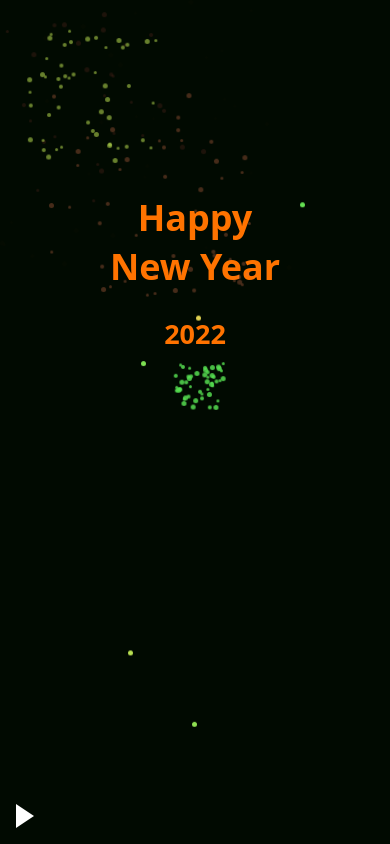
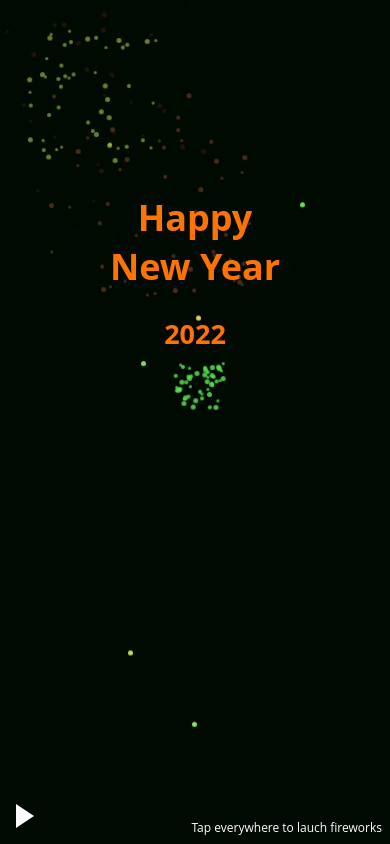
Before and after one commit to faishalpasa/fireworks, a plain HTML site: page index.html in a window 390 px wide. Drawn offline with Linux system fonts and the light colour scheme; a web font is replaced by a local one.

Commit message:
[ADD] lauch mobile

```diff
--- a/index.css
+++ b/index.css
@@ -50,6 +50,15 @@ h2 {
   font-size: 12px;
 }
 
+.info-mobile {
+  display: none;
+  position: absolute;
+  bottom: 8px;
+  right: 8px;
+  color: #fff;
+  font-size: 12px;
+}
+
 .button-play {
   display: none;
   position: absolute;
@@ -65,6 +74,10 @@ h2 {
 @media only screen and (max-width: 525px) {
   .info {
     display: none;
+  }
+
+  .info-mobile {
+    display: block;
   }
 
   .button-play {
--- a/index.html
+++ b/index.html
@@ -27,6 +27,9 @@
     </ul>
   </div>
   <div class="button-play" id="button-play"></div>
+  <div class="info-mobile">
+    Tap everywhere to lauch fireworks
+  </div>
 </body>
 <script src="/index.js"></script>
 </html>
```
